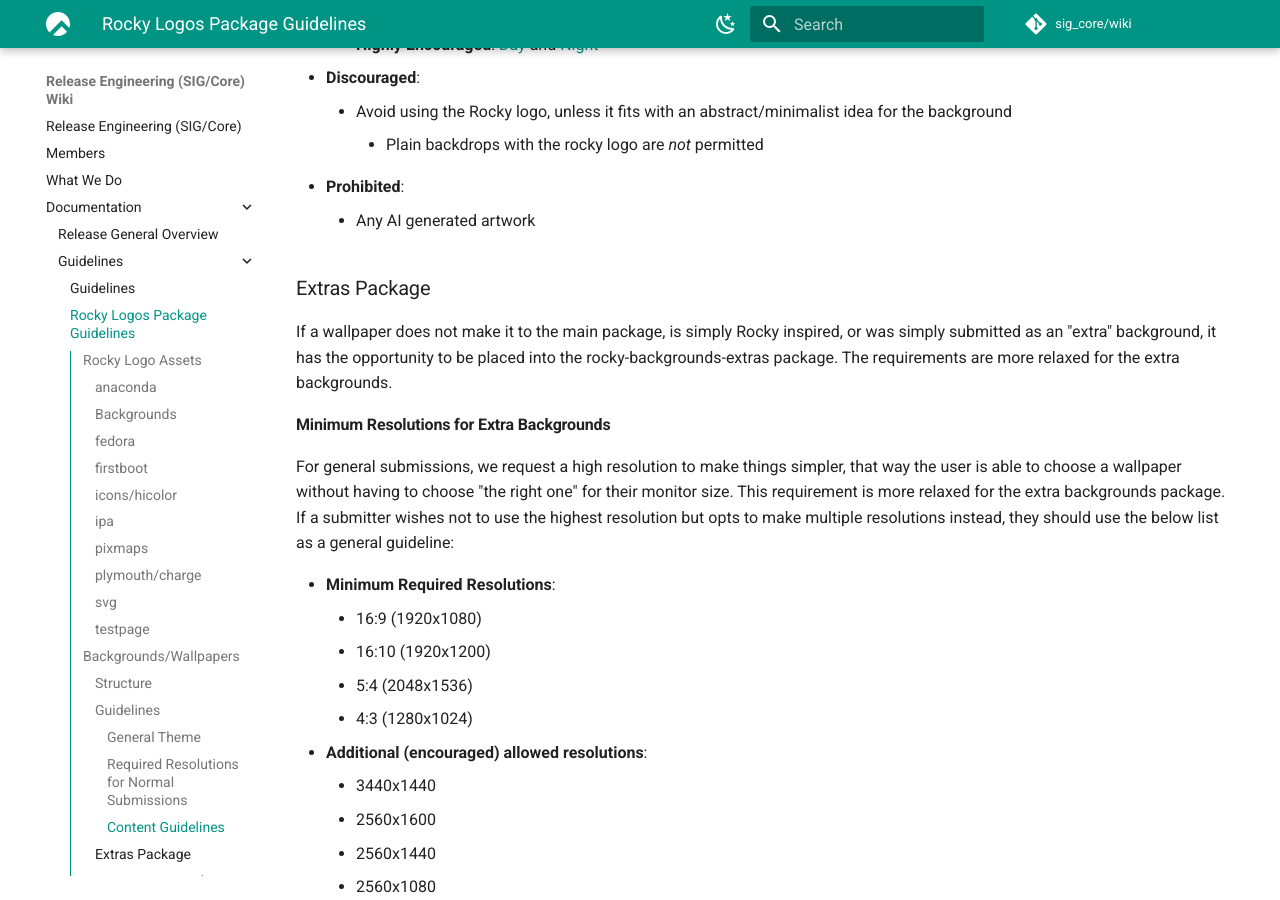
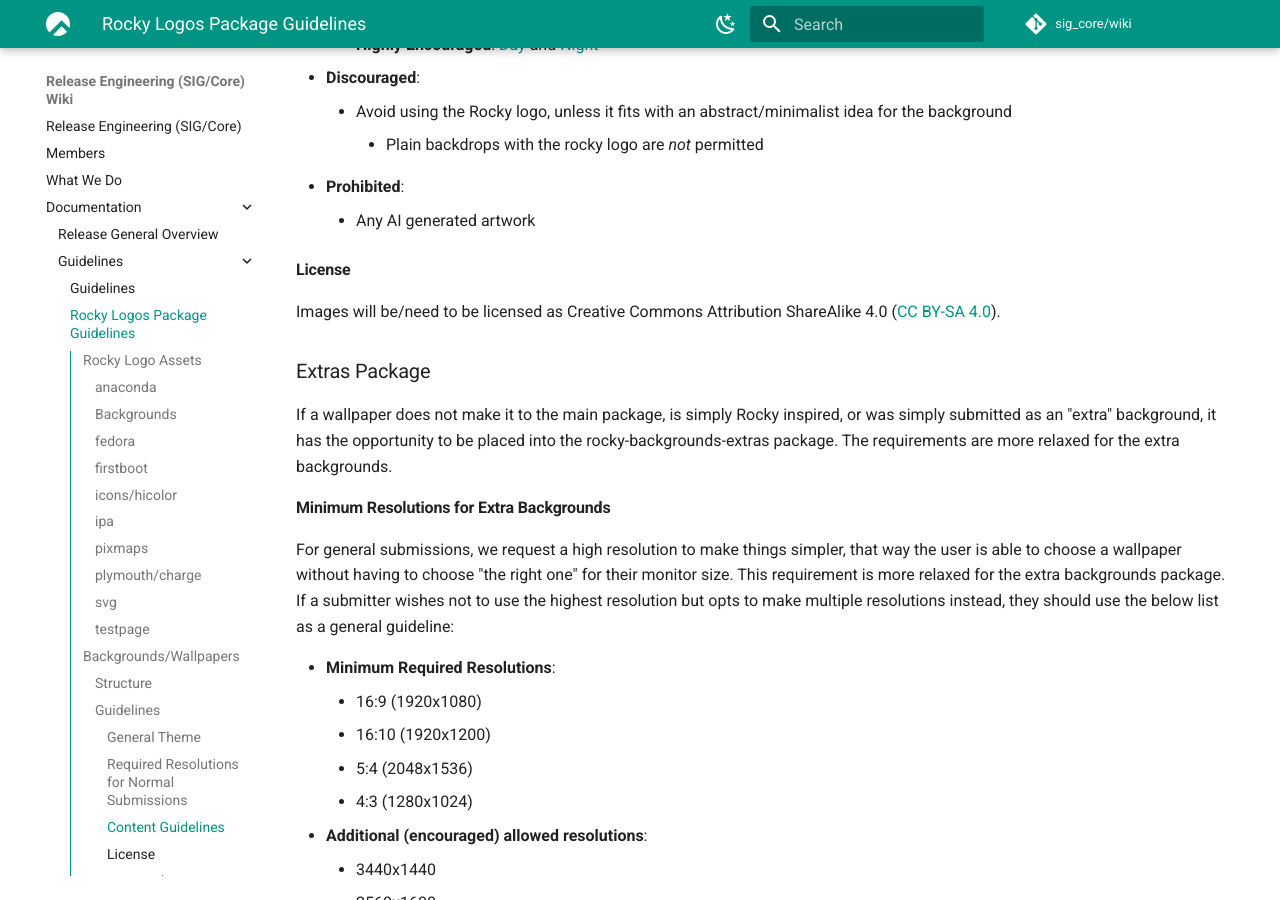
Before and after one commit to rocky-linux/sig-core-wiki, an MkDocs documentation site: the page built from docs/documentation/guidelines/rocky_logos_guidelines.md, in a window 1280 px wide and 900 px high, scrolled down 4862 px. Built offline with MkDocs 1.6.1 and Material for MkDocs 9.7.7, drawn with Linux system fonts in a browser that asks for light colours.

Commit message:
add license by-sa 4.0

```diff
--- a/docs/documentation/guidelines/rocky_logos_guidelines.md
+++ b/docs/documentation/guidelines/rocky_logos_guidelines.md
@@ -214,6 +214,10 @@
 * **Prohibited**:
     * Any AI generated artwork
 
+#### License
+
+Images will be/need to be licensed as Creative Commons Attribution ShareAlike 4.0 ([CC BY-SA 4.0](https://creativecommons.org/licenses/by-sa/4.0/deed.en)).
+
 ### Extras Package
 
 If a wallpaper does not make it to the main package, is simply Rocky inspired, or was simply submitted as an "extra" background, it has the opportunity to be placed into the rocky-backgrounds-extras package. The requirements are more relaxed for the extra backgrounds.
```
